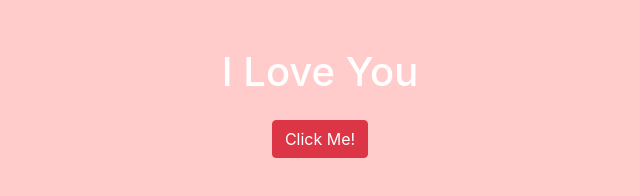
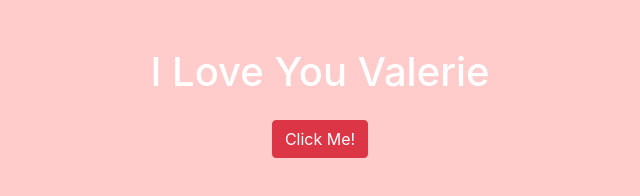
Before and after one commit to extre100/valerie, a plain HTML site: page index.html.html in a window 1280 px wide. Shown: the whole page, without its empty margins (320-960 px from the left). Drawn offline with nearby package versions, Linux system fonts and the light colour scheme.

Commit message:
Update index.html.html

```diff
--- a/index.html.html
+++ b/index.html.html
@@ -15,7 +15,7 @@
 <body>
 <div class="container text-center" id="main-content">
 <h1 class="mt-5">
-    I Love You
+    I Love You Valerie
    </h1>
 <button class="btn btn-danger mt-3" id="clickButton">
     Click Me!
```
